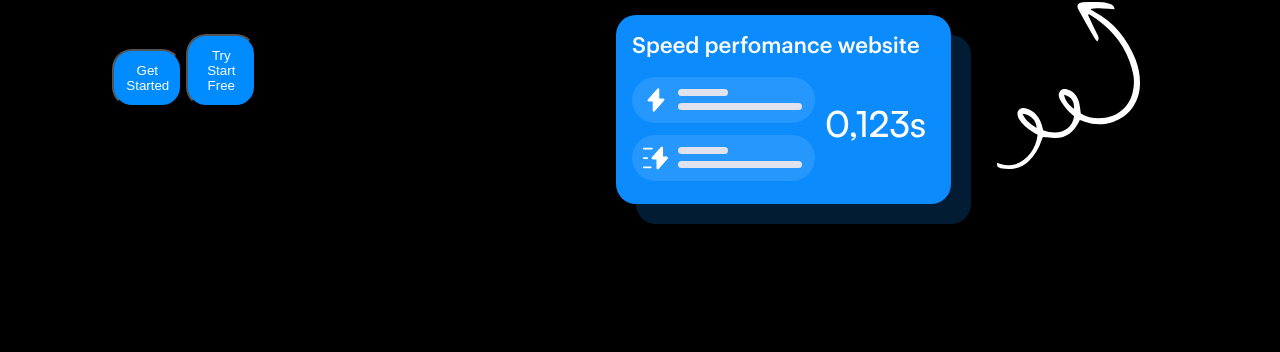
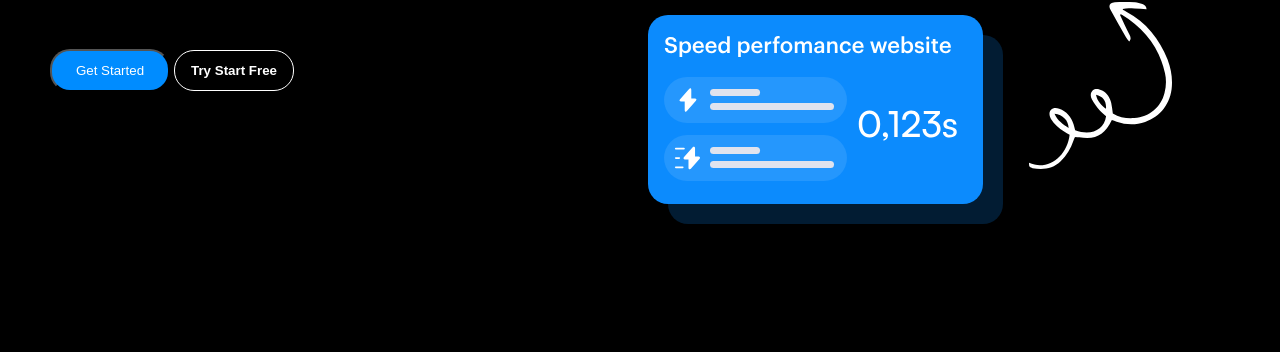
Before and after one commit to codemanishh/12-landing-pages, a plain HTML site: page HTML and CSS/02_Project- Hosting Site Landing Page/index.html in a window 1280 px wide. Shown: the part 448-800 px from the top of the page. Drawn offline with Linux system fonts and the light colour scheme.

Commit message:
new commit in project 2 of HTMLCSS

```diff
--- a/HTML and CSS/02_Project- Hosting Site Landing Page/index.html
+++ b/HTML and CSS/02_Project- Hosting Site Landing Page/index.html
@@ -26,13 +26,13 @@
         <!-- div 1 part 2 -->
             <div>
                 <div class="font1">The best and <br>
-                <strong style="color: aqua;">cheapest</strong > hosting <br> for your website</div>
-                <p>Hosting your website here is easy, access is fast, server <br>security is very well maintained, and of course <br>support by reliable server.</p>
+                <strong style="color: aqua;">cheapest</strong > hosting  for your website</div>
+                <p>Hosting your website here is easy, access is fast, server security is very well maintained, and of course <br>support by reliable server.</p>
                 <div>
-                    <button>
+                    <button class="btn_of_div2-a">
                         Get Started
                     </button>
-                    <button>
+                    <button class="btn_of_div2-b" >
                         Try Start Free
                     </button>
                 </div>
--- a/HTML and CSS/02_Project- Hosting Site Landing Page/style.css
+++ b/HTML and CSS/02_Project- Hosting Site Landing Page/style.css
@@ -49,7 +49,7 @@ nav{
 .font1{
     color: #ffffff;
     font-size: 55px;
-    text-align: center;
+
 }
 .div2{
     display: flex;
@@ -58,4 +58,52 @@ nav{
     align-items: center;
     margin-top: 40px;
     gap: 120px;
+    margin-right: 80px;
+    margin-left: 50px;
 }
+.btn_of_div2-a{
+    color: #ffffff;
+    background-color: rgb(0, 140, 255);
+    padding:12px;
+    width: 120px;
+    border-radius:20px;
+    cursor: pointer;
+}
+.btn_of_div2-b{
+    color: #ffffff;
+    background-color:#000000;
+    padding:12px;
+    width: 120px;
+    border: 1px solid white;
+    border-radius:20px solid white;
+    cursor: pointer;
+    font-weight: bolder;
+}
+.btn_of_div2-a:hover{
+    background-color:#000000;
+    border: 0.2px solid white;
+    border-radius:20px solid white;
+
+}
+.btn_of_div2-b:hover{
+    background-color: rgb(0, 140, 255);
+    color:#ffffff;
+    border: 0.2px solid white;
+    border-radius:20px solid white;
+
+}
+@media screen and (max-width: 380px) {
+    .div2{
+        display: flex;
+        flex-direction: column;
+        justify-content: center;
+        align-items: center;
+        margin-top: 40px;
+        gap: 120px;
+    }
+    .font1{
+        color: #ffffff;
+        font-size: 30px;
+
+    }
+}
```
